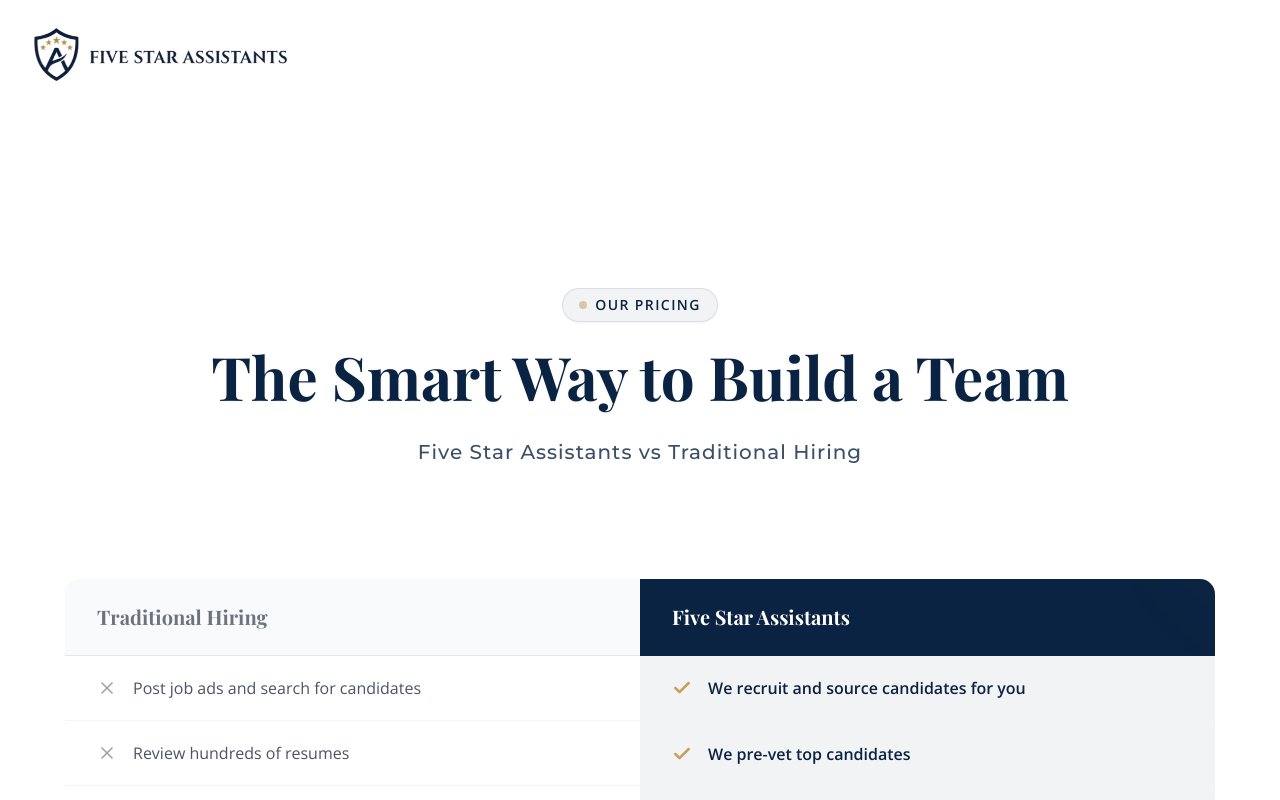
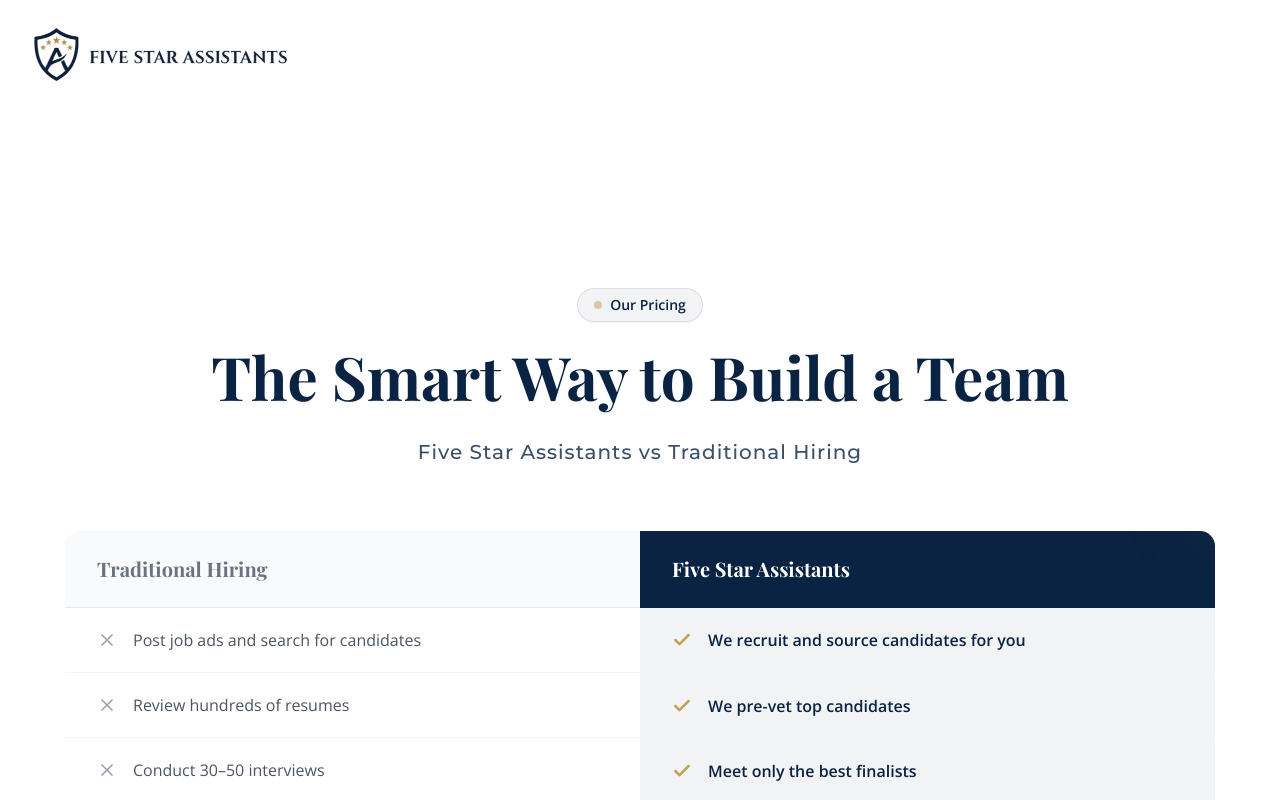
Before and after one commit to christianh0019/five-star-assistants-vsl, a React (Vite) app: page /pricing in a window 1280 px wide. Shown: the top 800 px of the page. Built offline with nearby package versions, Linux system fonts and the light colour scheme.

Commit message:
perfectly align pricing hero typography casing, gradient, and margin with home page hero

```diff
--- a/pages/Pricing.tsx
+++ b/pages/Pricing.tsx
@@ -26,17 +26,17 @@
             <main className="flex-grow pt-24">
 
                 {/* HERO SECTION: The Smart Way to Build a Team */}
-                <section className="relative pt-36 md:pt-48 pb-20 bg-white px-4 md:px-8">
+                <section className="relative pt-36 md:pt-48 pb-20 px-4 md:px-8 bg-[radial-gradient(ellipse_at_top,_var(--tw-gradient-stops))] from-gray-50 via-white to-white">
                     <div className="max-w-6xl mx-auto relative z-10">
-                        <div className="max-w-[900px] mx-auto text-center flex flex-col items-center mb-16">
-                            <div className="inline-flex items-center gap-2 px-4 py-1.5 rounded-full bg-navy/5 border border-navy/10 text-navy font-body text-sm font-semibold mb-6 shadow-sm uppercase tracking-widest">
+                        <div className="max-w-[900px] mx-auto text-center flex flex-col items-center mb-0">
+                            <div className="inline-flex items-center gap-2 px-4 py-1.5 rounded-full bg-navy/5 border border-navy/10 text-navy font-body text-sm font-semibold mb-6 shadow-sm">
                                 <span className="w-2 h-2 rounded-full bg-gold animate-pulse"></span>
-                                OUR PRICING
+                                Our Pricing
                             </div>
                             <h1 className="font-heading text-navy text-4xl md:text-5xl lg:text-6xl font-bold leading-tight mb-8 drop-shadow-sm">
                                 The Smart Way to Build a Team
                             </h1>
-                            <p className="font-subheading text-navy/80 text-lg md:text-xl font-medium tracking-wider mb-12 max-w-2xl mx-auto">
+                            <p className="font-subheading text-navy/80 text-lg md:text-xl font-medium tracking-wider mb-16 max-w-2xl mx-auto">
                                 Five Star Assistants vs Traditional Hiring
                             </p>
                         </div>
```
